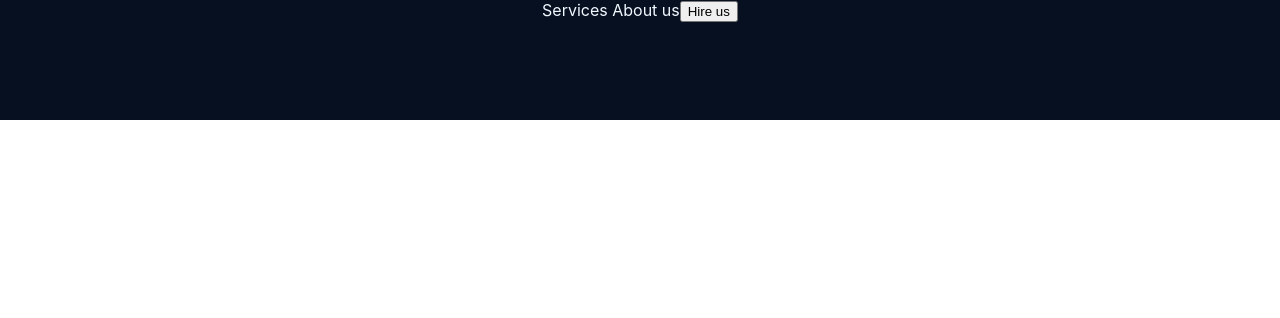
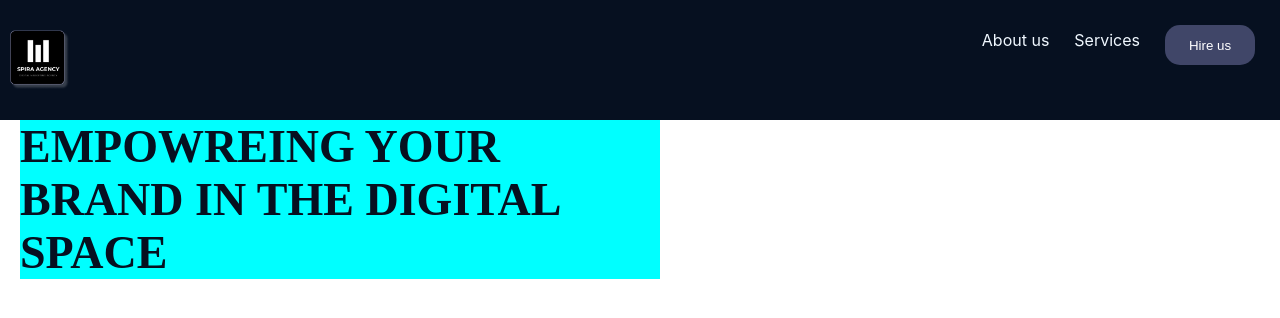
Before and after one commit to PaulTeshome/spira-site, a React (Create React App) app in the folder spira/: page / in a window 1280 px wide. Shown: the top 318 px of the page. Built offline with nearby package versions, Linux system fonts and the light colour scheme.

Commit message:
header update
first draft header

```diff
--- a/spira/src/components/App.css
+++ b/spira/src/components/App.css
@@ -1,8 +1,3 @@
-.App {
-  text-align: center;
-  background-color: red;
-}
-
 /* .App-logo {
   height: 40vmin;
   pointer-events: none;
--- a/spira/src/components/LandingHeader.css
+++ b/spira/src/components/LandingHeader.css
@@ -4,3 +4,40 @@
     background-color: #061020;
     color: aliceblue;
 }
+.menuItem {
+    float:right;
+    margin-right:25px;
+    margin-top:30px;
+    text-decoration:none;
+    color: aliceblue;
+}
+.hireBtn{
+    background-color:rgba(123,125,176,0.5);
+    color: white;
+    border-radius: 15px;
+    border: none;
+    height:40px;
+    width:90px;
+    margin-top:25px;
+}
+.menuLogo{
+    float: left;
+    height:60px;
+    width:60px;
+    margin-top:30px;
+    margin-left:10px;
+}
+.quote-container{
+    box-shadow: 34cqi;
+    background-color: aqua;
+    text-align: left;
+    margin-left: 20px;
+    color: #061020;
+    width: 50%;
+
+}
+.quote{
+    font-size: 46px;
+    font-family: Gelasio;
+    font-weight: bold;
+}
--- a/spira/src/components/LandingHeader.js
+++ b/spira/src/components/LandingHeader.js
@@ -1,13 +1,22 @@
 import React from 'react'
 import './LandingHeader.css'
+import logo from '../images/spira_logo1 1.png'
 
 function LandingHeader() {
   return (
+    <div>
     <div className='header-container'>
-        Services
-        About us
-        <button className="hireBtn">Hire us</button>
+       <button className='menuItem hireBtn'>Hire us</button>
+        <a className='menuItem' href='app.js'>Services</a>
+        <span className='menuItem'>About us</span>
+        <a  href='app.js'>
+          <img className='menuLogo' src={logo} alt="spira logo"/>
+        </a>
     </div>
+    <div className='quote-container'>
+        <span className="quote">EMPOWREING YOUR BRAND IN THE DIGITAL SPACE</span>
+ </div>
+ </div>
   )
 }
 
```
